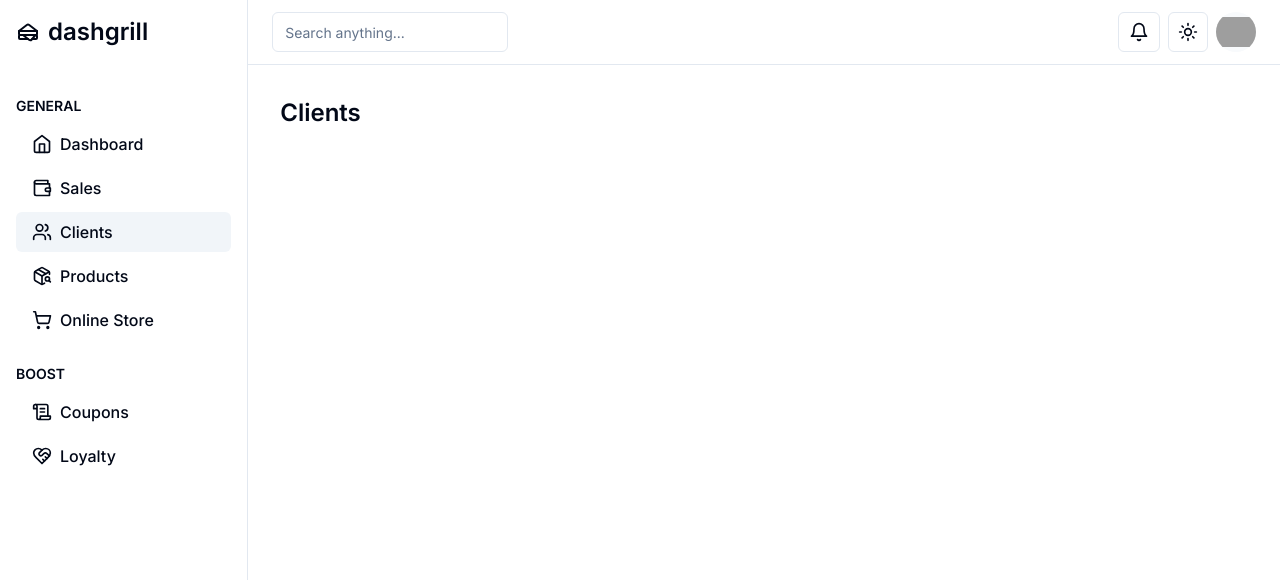
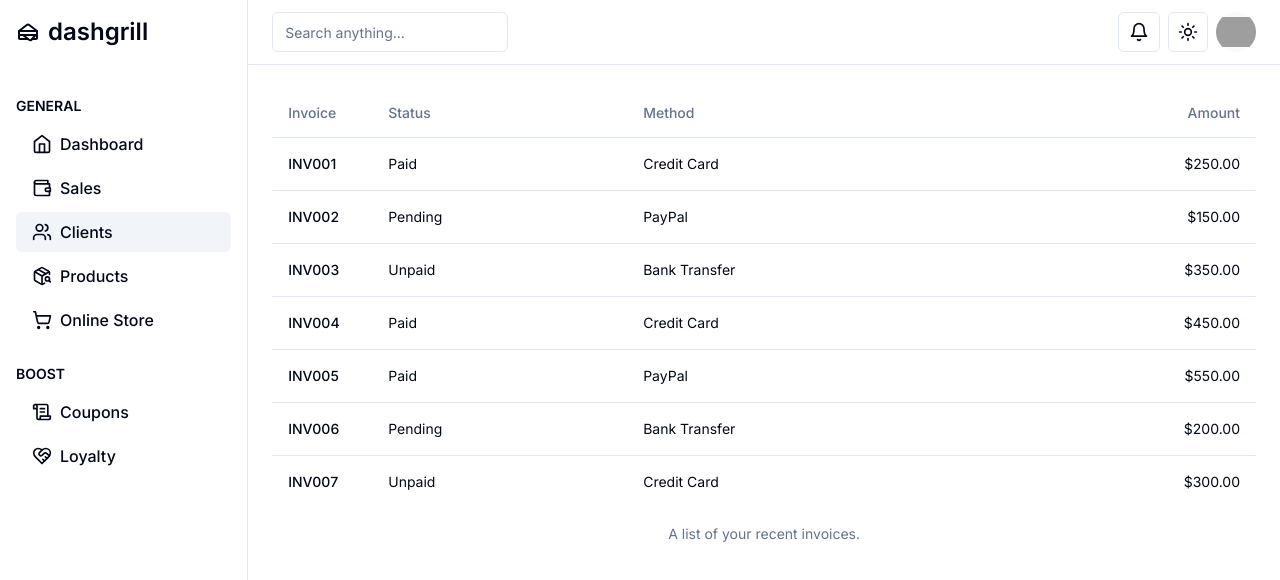
Before and after one commit to izaiasmorais/dashgrill, a Next.js app: page /clients in a window 1280 px wide. Shown: the top 580 px of the page. Built offline with nearby package versions, Linux system fonts and the light colour scheme; grey boxes are pictures that could not be loaded.

Commit message:
chore: set up clients table

```diff
--- a/src/app/(app)/clients/page.tsx
+++ b/src/app/(app)/clients/page.tsx
@@ -1,7 +1,9 @@
+import { ClientsTable } from "@/components/clients/clients-table";
+
 export default function Clients() {
 	return (
 		<main>
-			<h1 className="m-2 text-2xl font-semibold">Clients</h1>
+			<ClientsTable />
 		</main>
 	);
 }
--- a/src/components/clients/clients-table.tsx
+++ b/src/components/clients/clients-table.tsx
@@ -0,0 +1,80 @@
+import {
+	Table,
+	TableBody,
+	TableCaption,
+	TableCell,
+	TableHead,
+	TableHeader,
+	TableRow,
+} from "@/components/ui/table";
+
+const invoices = [
+	{
+		invoice: "INV001",
+		paymentStatus: "Paid",
+		totalAmount: "$250.00",
+		paymentMethod: "Credit Card",
+	},
+	{
+		invoice: "INV002",
+		paymentStatus: "Pending",
+		totalAmount: "$150.00",
+		paymentMethod: "PayPal",
+	},
+	{
+		invoice: "INV003",
+		paymentStatus: "Unpaid",
+		totalAmount: "$350.00",
+		paymentMethod: "Bank Transfer",
+	},
+	{
+		invoice: "INV004",
+		paymentStatus: "Paid",
+		totalAmount: "$450.00",
+		paymentMethod: "Credit Card",
+	},
+	{
+		invoice: "INV005",
+		paymentStatus: "Paid",
+		totalAmount: "$550.00",
+		paymentMethod: "PayPal",
+	},
+	{
+		invoice: "INV006",
+		paymentStatus: "Pending",
+		totalAmount: "$200.00",
+		paymentMethod: "Bank Transfer",
+	},
+	{
+		invoice: "INV007",
+		paymentStatus: "Unpaid",
+		totalAmount: "$300.00",
+		paymentMethod: "Credit Card",
+	},
+];
+
+export function ClientsTable() {
+	return (
+		<Table>
+			<TableCaption>A list of your recent invoices.</TableCaption>
+			<TableHeader>
+				<TableRow>
+					<TableHead className="w-[100px]">Invoice</TableHead>
+					<TableHead>Status</TableHead>
+					<TableHead>Method</TableHead>
+					<TableHead className="text-right">Amount</TableHead>
+				</TableRow>
+			</TableHeader>
+			<TableBody>
+				{invoices.map((invoice) => (
+					<TableRow key={invoice.invoice}>
+						<TableCell className="font-medium">{invoice.invoice}</TableCell>
+						<TableCell>{invoice.paymentStatus}</TableCell>
+						<TableCell>{invoice.paymentMethod}</TableCell>
+						<TableCell className="text-right">{invoice.totalAmount}</TableCell>
+					</TableRow>
+				))}
+			</TableBody>
+		</Table>
+	);
+}
--- /dev/null
+++ b/src/components/ui/table.tsx
@@ -0,0 +1,114 @@
+import * as React from "react"
+
+import { cn } from "@/lib/utils"
+
+const Table = React.forwardRef<
+  HTMLTableElement,
+  React.HTMLAttributes<HTMLTableElement>
+>(({ className, ...props }, ref) => (
+  <div className="w-full overflow-auto">
+    <table
+      ref={ref}
+      className={cn("w-full caption-bottom text-sm", className)}
+      {...props}
+    />
+  </div>
+))
+Table.displayName = "Table"
+
+const TableHeader = React.forwardRef<
+  HTMLTableSectionElement,
+  React.HTMLAttributes<HTMLTableSectionElement>
+>(({ className, ...props }, ref) => (
+  <thead ref={ref} className={cn("[&_tr]:border-b", className)} {...props} />
+))
+TableHeader.displayName = "TableHeader"
+
+const TableBody = React.forwardRef<
+  HTMLTableSectionElement,
+  React.HTMLAttributes<HTMLTableSectionElement>
+>(({ className, ...props }, ref) => (
+  <tbody
+    ref={ref}
+    className={cn("[&_tr:last-child]:border-0", className)}
+    {...props}
+  />
+))
+TableBody.displayName = "TableBody"
+
+const TableFooter = React.forwardRef<
+  HTMLTableSectionElement,
+  React.HTMLAttributes<HTMLTableSectionElement>
+>(({ className, ...props }, ref) => (
+  <tfoot
+    ref={ref}
+    className={cn("bg-primary font-medium text-primary-foreground", className)}
+    {...props}
+  />
+))
+TableFooter.displayName = "TableFooter"
+
+const TableRow = React.forwardRef<
+  HTMLTableRowElement,
+  React.HTMLAttributes<HTMLTableRowElement>
+>(({ className, ...props }, ref) => (
+  <tr
+    ref={ref}
+    className={cn(
+      "border-b transition-colors hover:bg-muted/50 data-[state=selected]:bg-muted",
+      className
+    )}
+    {...props}
+  />
+))
+TableRow.displayName = "TableRow"
+
+const TableHead = React.forwardRef<
+  HTMLTableCellElement,
+  React.ThHTMLAttributes<HTMLTableCellElement>
+>(({ className, ...props }, ref) => (
+  <th
+    ref={ref}
+    className={cn(
+      "h-12 px-4 text-left align-middle font-medium text-muted-foreground [&:has([role=checkbox])]:pr-0",
+      className
+    )}
+    {...props}
+  />
+))
+TableHead.displayName = "TableHead"
+
+const TableCell = React.forwardRef<
+  HTMLTableCellElement,
+  React.TdHTMLAttributes<HTMLTableCellElement>
+>(({ className, ...props }, ref) => (
+  <td
+    ref={ref}
+    className={cn("p-4 align-middle [&:has([role=checkbox])]:pr-0", className)}
+    {...props}
+  />
+))
+TableCell.displayName = "TableCell"
+
+const TableCaption = React.forwardRef<
+  HTMLTableCaptionElement,
+  React.HTMLAttributes<HTMLTableCaptionElement>
+>(({ className, ...props }, ref) => (
+  <caption
+    ref={ref}
+    className={cn("mt-4 text-sm text-muted-foreground", className)}
+    {...props}
+  />
+))
+TableCaption.displayName = "TableCaption"
+
+export {
+  Table,
+  TableHeader,
+  TableBody,
+  TableFooter,
+  TableHead,
+  TableRow,
+  TableCell,
+  TableCaption,
+}
```
